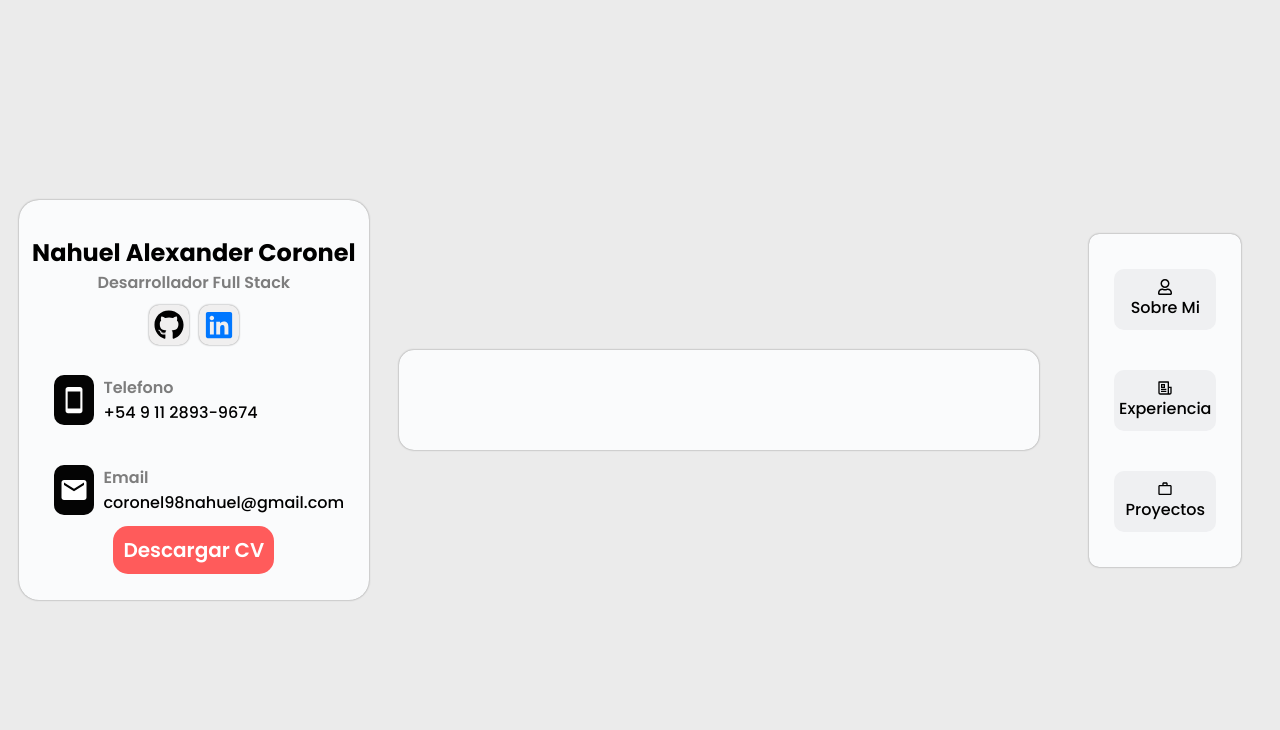
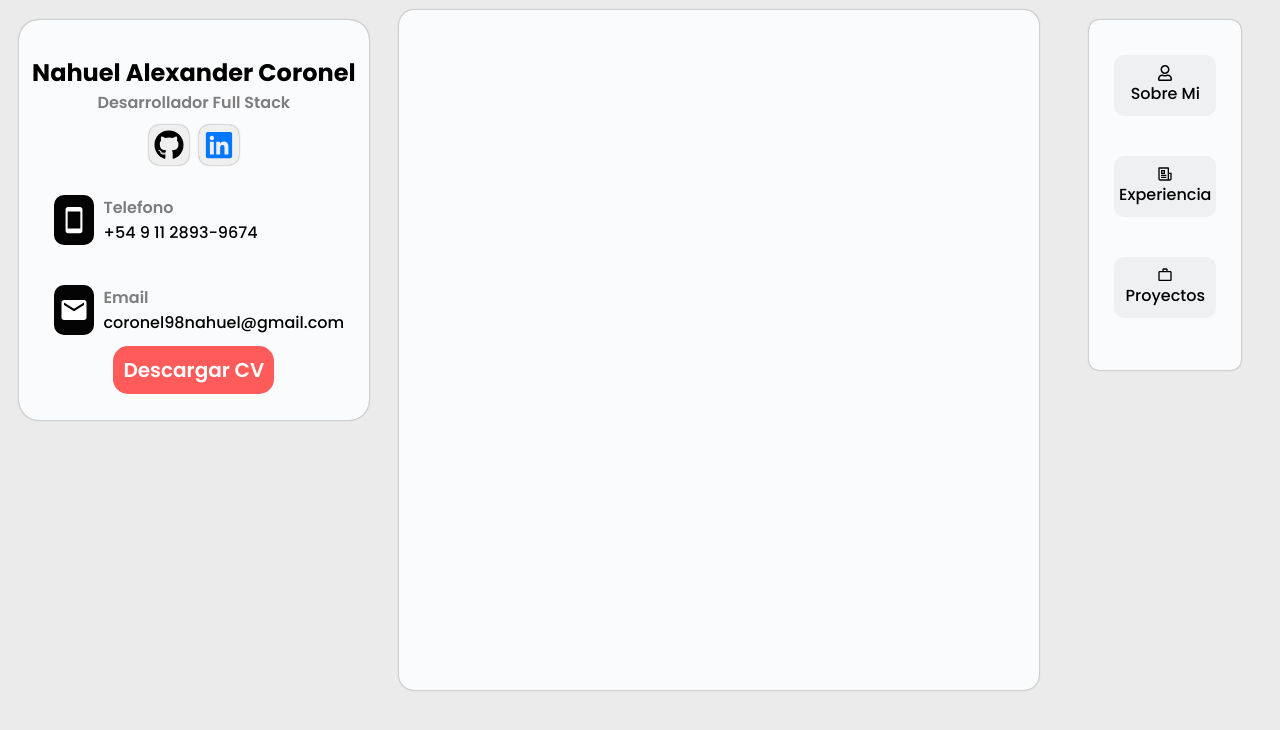
Before and after one commit to Nahuxc/PortfolioNC, a React (Vite) app: page /Contact in a window 1280 px wide. Shown: the top 730 px of the page. Built offline with nearby package versions, Linux system fonts and the light colour scheme.

Commit message:
update new styles responsive

```diff
--- a/src/Components/Navbar/Navbar.css
+++ b/src/Components/Navbar/Navbar.css
@@ -6,8 +6,7 @@
 .navbar-content{
     display: flex;
     flex-direction: column;
-    align-content: center;
-    justify-content: center;
+    height: 350px;
     padding: 15px;
     border-radius: 10px;
     text-align: center;
--- a/src/Components/Profile/Profile.css
+++ b/src/Components/Profile/Profile.css
@@ -1,8 +1,8 @@
 .profile-content{
     display: flex;
     flex-direction: column;
-    justify-content: center;
     align-items: center;
+    height: 400px;
     padding: 35px 5px;
     margin: 20px 0px;
     border-radius: 20px;
--- a/src/Components/Projects/ContentProject/ContentProject.jsx
+++ b/src/Components/Projects/ContentProject/ContentProject.jsx
@@ -54,8 +54,8 @@ const ContentProject = () => {
                 el administrador tambien gestiona los datos de los trabajadores para controlar y mantener un orden de lo que realizan al igual que calcular sus sueldos a pagar por los trabajos realizados y demas funcionalidades manejadas con PHP y MySQL como base de datos.</p>
             </div>
             <div className='box-card-content_texts-links'>
-              <a href="https://github.com/Nahuxc/videogamesWeb" target='_blank' className='card-iconlink'><FaCode color='#009dff' /></a>
-              <a href="" target='_blank' className='card-iconlink'><AiOutlineGlobal color='#009dff' /></a>
+              <a href="https://github.com/Nahuxc/Sistema-comercial" target='_blank' className='card-iconlink'><FaCode color='#009dff' /></a>
+              <a href="#" target='_blank' className='card-iconlink'><AiOutlineGlobal color='#009dff' /></a>
             </div>
           </div>
         </div>
--- a/src/index.css
+++ b/src/index.css
@@ -13,6 +13,7 @@ body{
 
 .box{
     width: 50vw;
+    height: 85vh;
     margin: 10px;
     padding: 50px;
     border-radius: 15px;
@@ -40,7 +41,6 @@ body{
     display: flex;
     flex-wrap: wrap;
     justify-content: center;
-    align-items: center;
     height: 100vh;
     gap: 20px;
 }
@@ -75,6 +75,17 @@ body{
 @media only screen and (max-width: 850px) {
 
     .box{
+        padding: 20px;
+    }
+
+    .box-card-content{
+        width: 100%;
+    }
+}
+
+@media only screen and (max-width: 780px) {
+
+    .box{
         width: 90%;
         padding: 20px;
     }
```
